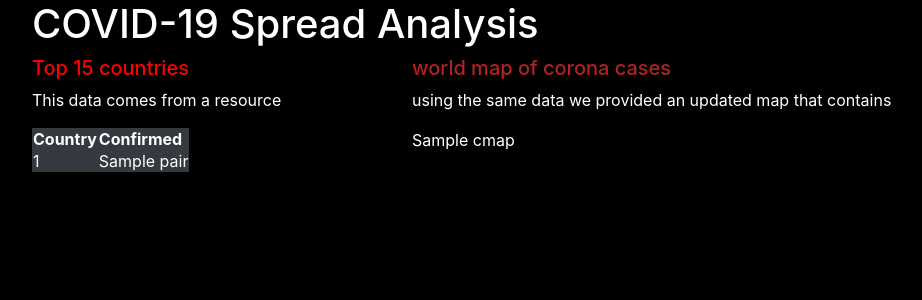
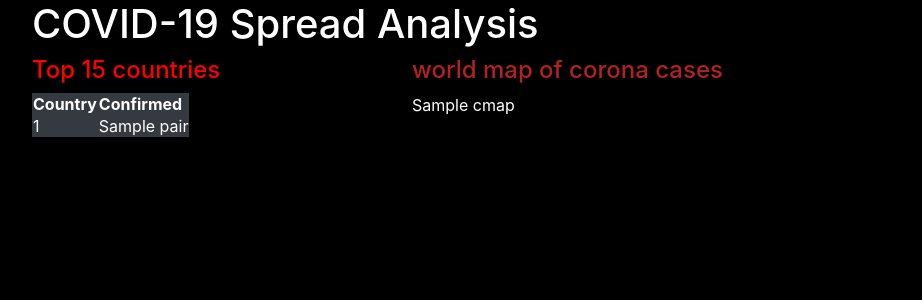
Before and after one commit to rsa914016/CovidCases, a Flask app: template templates/home.html in a window 1280 px wide. Shown: the top 300 px of the page, without its empty margins (53-975 px from the left). Run offline with Flask 2, Linux system fonts and the light colour scheme; the template is opened without the code that fills it: most values are stand-ins (such as "Sample title", 1, 10 or a date in 2020); some libraries are stand-ins or nearby versions.

Commit message:
Update home.html

```diff
--- a/templates/home.html
+++ b/templates/home.html
@@ -4,8 +4,7 @@
   <div class="row">
 
     <div class="col-4">
-        <h5><font color="red">Top 15 countries</font></h5>
-        <p>This data comes from a resource</p>
+        <h4><font color="red">Top 15 countries</font></h4>
         <table class="table-responsive-sm table-dark">
         <thead>
             <tr>
@@ -23,8 +22,7 @@
     </tbody>
     </table></div>
     <div class="col-8">
-        <h5><font color="firebrick">world map of corona cases</font></h5>
-        <p>using the same data we provided an updated map that contains</p>
+        <h4><font color="firebrick">world map of corona cases</font></h4>
         {{cmap|safe}}</div>
 
   </div>
```
